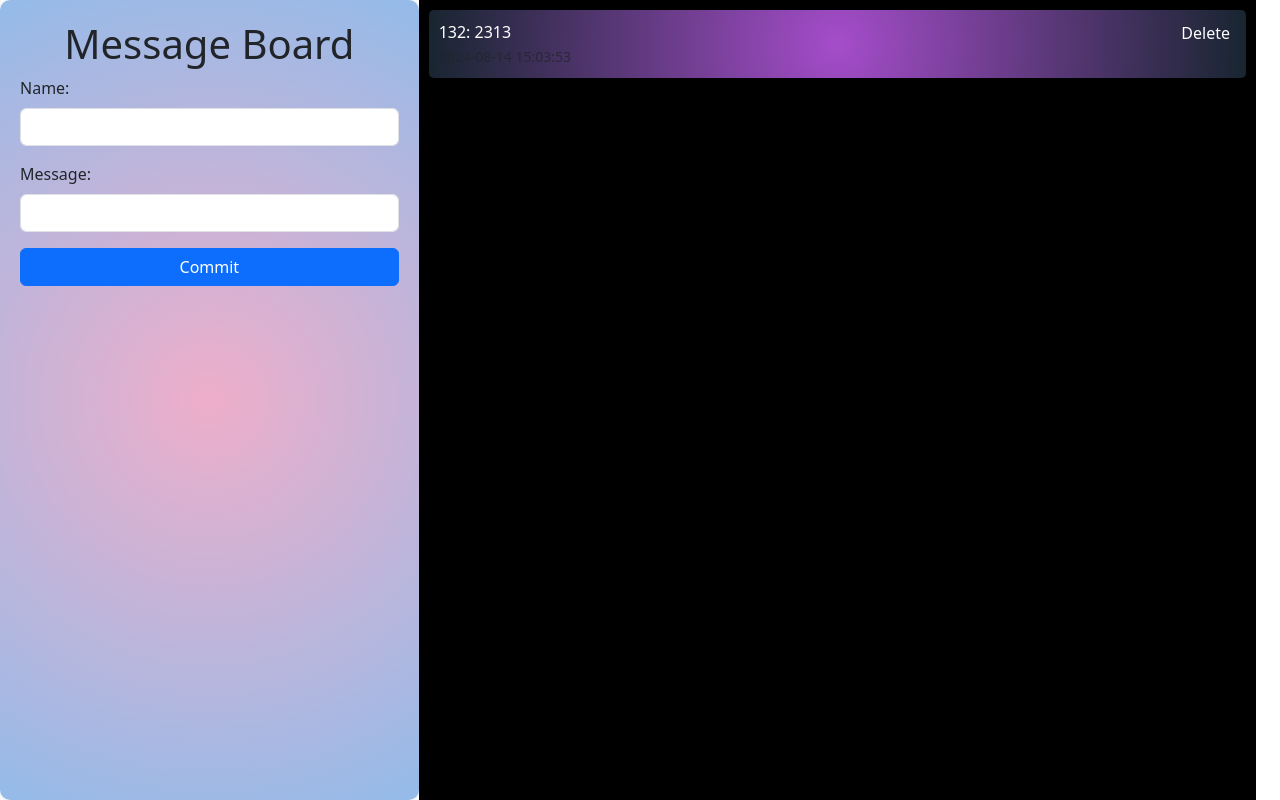
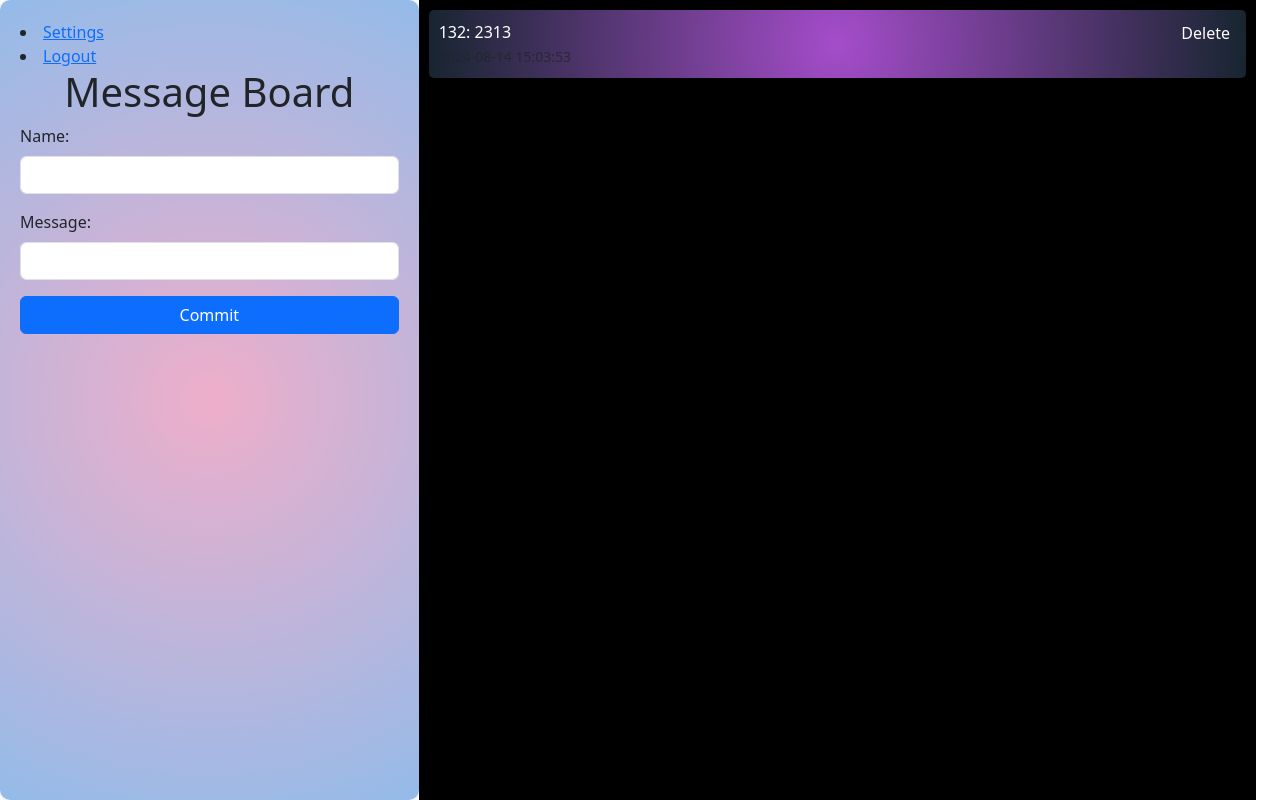
Before and after one commit to moyuhualuo/flask_project, a Flask app: page /commit in a window 1280 px wide. Run offline with Flask 3, Linux system fonts and the light colour scheme; a user stored in the database is signed in.

Commit message:
a little function with admin

```diff
--- a/templates/commit.html
+++ b/templates/commit.html
@@ -50,6 +50,10 @@
     <div class="container-fluid full-height d-flex align-items-center">
         <div class="row w-100">
             <div class="col-md-4" id="input-section">
+                {% if current_user.is_authenticated %}
+                <li><a href="{{ url_for('settings') }}">Settings</a></li>
+            <li><a href="{{ url_for('logout') }}">Logout</a></li>
+                {% endif %}
                 <h1 class="text-center">Message Board</h1>
                 <form id="message-form" method="post" action="/commit" class="mb-4">
                     <div class="mb-3">
@@ -62,6 +66,7 @@
                     </div>
                     <button type="submit" class="btn btn-primary w-100">Commit</button>
                 </form>
+
             </div>
 
             <div class="col-md-8" id="messages-section">
```
